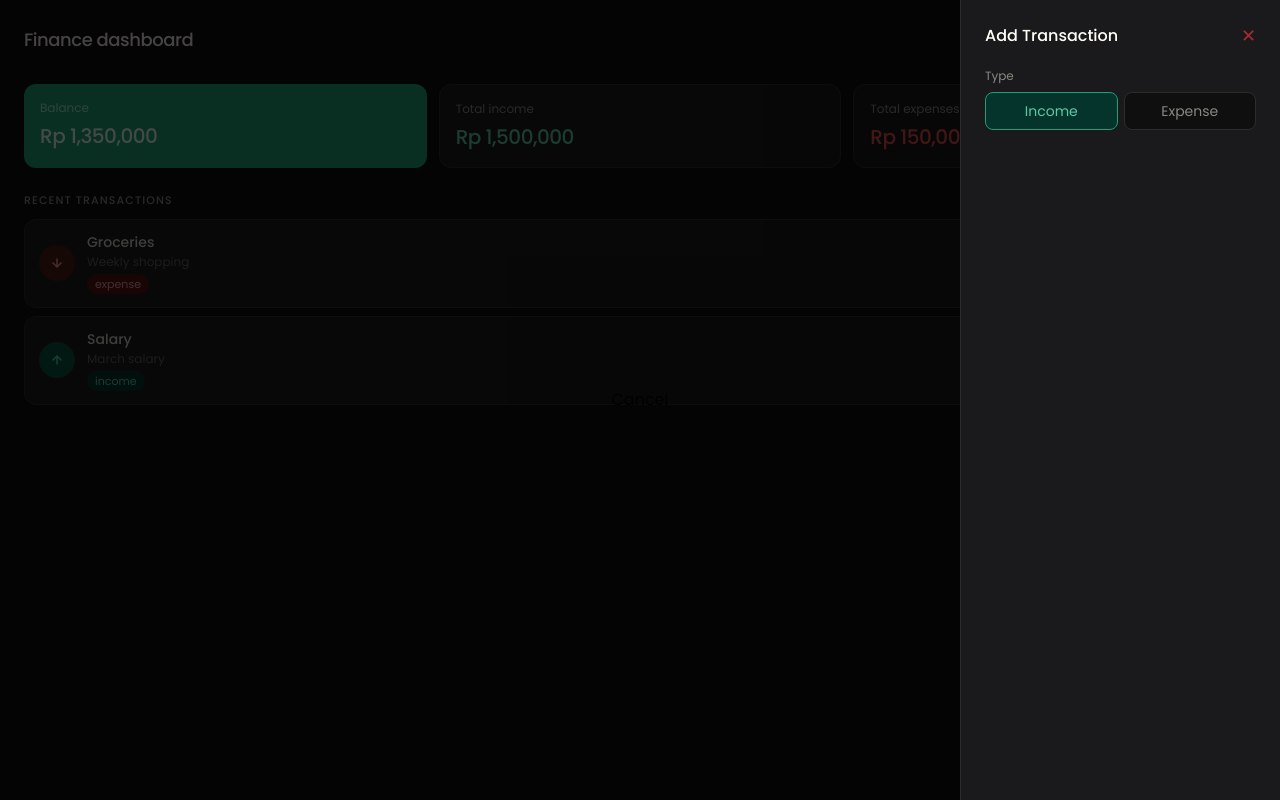
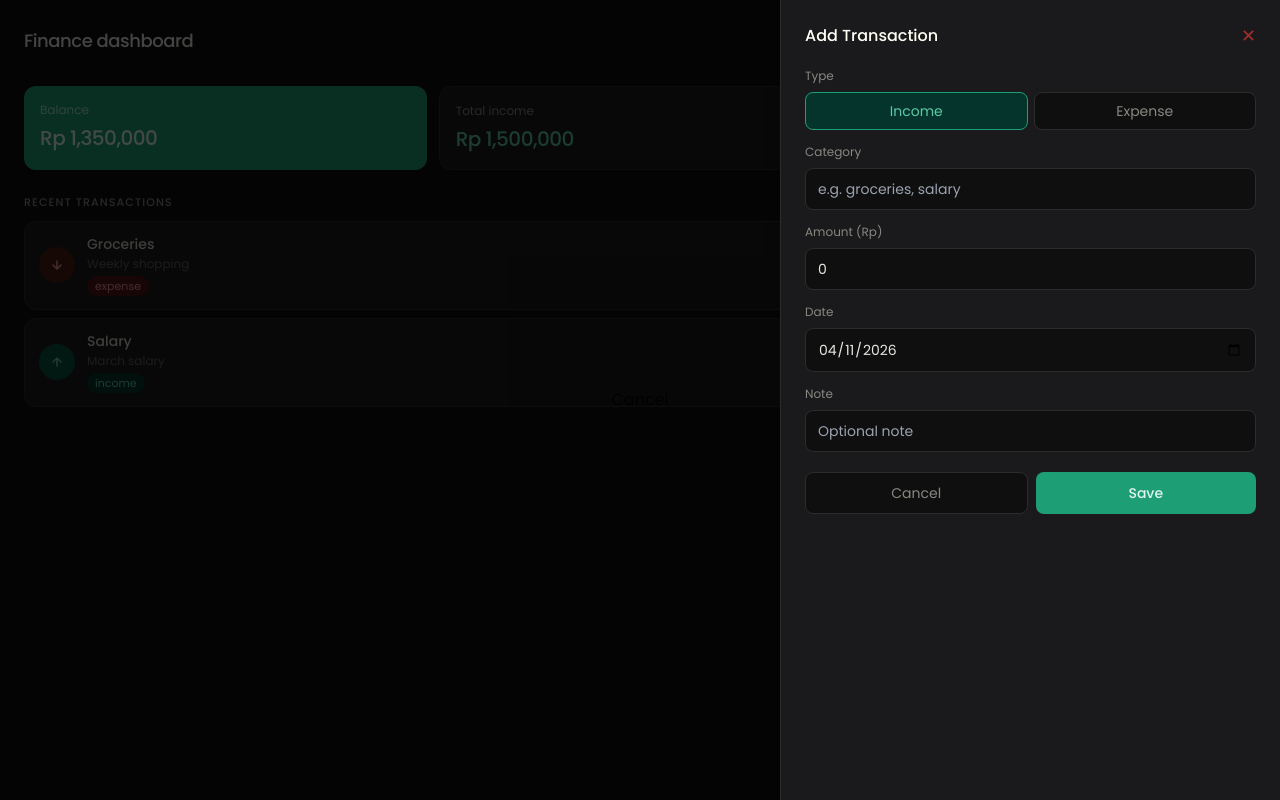
Before and after one commit to Bocahapel/money-tracker, an Angular app: page / in a window 1280 px wide. Both pictures are taken after a click on the button "Add transaction". Built offline with nearby package versions, Linux system fonts and the light colour scheme.

Commit message:
update transaction dialog
- add save button for transaction dialog
- add transaction dialog input field
- adjust transaction dialog box width
- add output and adjust save() in dashboard component
- adjust today date in dashboard component

```diff
--- a/src/app/pages/dashboard/dashboard.html
+++ b/src/app/pages/dashboard/dashboard.html
@@ -4,8 +4,8 @@
     <h1 class="text-lg font-medium tracking-tight">Finance dashboard</h1>
     <div class="flex items-center gap-2">
       <span
-        class="text-xs text-[#888780] bg-[#1a1a1c] border border-[#2c2c2a] rounded-lg px-3 py-1.5"
-        >March 2026</span
+        class="text-xs text-[#888780] bg-[#1a1a1c] border border-[#2c2c2a] rounded-lg px-3 py-2"
+        >{{ todayDate | date: 'fullDate' }}</span
       >
       <button
         (click)="openAdd()"
@@ -247,6 +247,7 @@
   [initialTransaction]="form"
   [showModal]="showModal"
   [isEditing]="isEditing"
+  (saveDialog)="save($event)"
   (cancelDialog)="onCancel()"
 />
 
--- a/src/app/pages/dashboard/dashboard.ts
+++ b/src/app/pages/dashboard/dashboard.ts
@@ -26,6 +26,8 @@ export class Dashboard {
       .reduce((s, t) => s + t.amount, 0),
   );
   balance = computed(() => this.totalIncome() - this.totalExpense());
+
+  todayDate = new Date();
 
   // Modal state
   showModal = false;
@@ -59,7 +61,7 @@ export class Dashboard {
     this.showModal = true;
   }
 
-  save() {
+  save(form: Transaction) {
     if (!this.form.category || !this.form.amount || !this.form.date) return;
     if (this.isEditing) {
       this.transactions.update((list) =>
--- a/src/app/pages/dashboard/transaction-dialog/transaction-dialog.html
+++ b/src/app/pages/dashboard/transaction-dialog/transaction-dialog.html
@@ -2,7 +2,7 @@
   <div>
     <div class="fixed inset-0 bg-black/70 flex items-center justify-center z-50">
       <div
-        class="fixed top-0 right-0 h-full w-80 bg-[#1a1a1c] border-l border-[#2c2c2a] z-50 p-6 flex flex-col"
+        class="fixed top-0 right-0 h-full w-[500px] bg-[#1a1a1c] border-l border-[#2c2c2a] z-50 p-6 flex flex-col"
       >
         <div class="flex items-center justify-between mb-5">
           <h2 class="text-base font-medium text-[#FFFFF5]">
@@ -42,6 +42,55 @@
               Expense
             </button>
           </div>
+        </div>
+        <div class="mb-3.5">
+          <label class="text-xs text-[#888780] block mb-2">Category</label>
+          <input
+            [(ngModel)]="form.category"
+            type="text"
+            placeholder="e.g. groceries, salary"
+            class="w-full bg-[#0f0f10] border border-[#2c2c2a] focus:border-[#1D9E75] rounded-lg px-3 py-2.5 text-sm text-[#e8e6e0] outline-none"
+          />
+        </div>
+        <div class="mb-3.5">
+          <label class="text-xs text-[#888780] block mb-2">Amount (Rp)</label>
+          <input
+            [(ngModel)]="form.amount"
+            type="number"
+            placeholder="0"
+            class="w-full bg-[#0f0f10] border border-[#2c2c2a] focus:border-[#1D9E75] rounded-lg px-3 py-2.5 text-sm text-[#e8e6e0] outline-none"
+          />
+        </div>
+        <div class="mb-3.5">
+          <label class="text-xs text-[#888780] block mb-2">Date</label>
+          <input
+            [(ngModel)]="form.date"
+            type="date"
+            class="w-full bg-[#0f0f10] border border-[#2c2c2a] focus:border-[#1D9E75] rounded-lg px-3 py-2.5 text-sm text-[#e8e6e0] outline-none"
+          />
+        </div>
+        <div class="mb-5">
+          <label class="text-xs text-[#888780] block mb-2">Note</label>
+          <input
+            [(ngModel)]="form.note"
+            type="text"
+            placeholder="Optional note"
+            class="w-full bg-[#0f0f10] border border-[#2c2c2a] focus:border-[#1D9E75] rounded-lg px-3 py-2.5 text-sm text-[#e8e6e0] outline-none"
+          />
+        </div>
+        <div class="flex gap-2">
+          <button
+            (click)="showModal = false"
+            class="flex-1 py-2.5 rounded-lg border border-[#2c2c2a] bg-[#0f0f10] text-sm text-[#888780] hover:bg-[#2c2c2a] transition-colors"
+          >
+            Cancel
+          </button>
+          <button
+            (click)="onSave()"
+            class="flex-1 py-2.5 rounded-lg bg-[#1D9E75] hover:bg-[#0F6E56] text-sm font-medium text-[#E1F5EE] transition-colors"
+          >
+            Save
+          </button>
         </div>
       </div>
       <button (click)="onCancel()">Cancel</button>
--- a/src/app/pages/dashboard/transaction-dialog/transaction-dialog.ts
+++ b/src/app/pages/dashboard/transaction-dialog/transaction-dialog.ts
@@ -3,6 +3,7 @@ import { Transaction } from '../../../shared/transaction-data';
 import { FormsModule } from '@angular/forms';
 import { EventEmitter } from '@angular/core';
 import { CommonModule } from '@angular/common';
+
 @Component({
   selector: 'app-transaction-dialog',
   imports: [FormsModule, CommonModule],
@@ -15,25 +16,26 @@ export class TransactionDialog implements OnInit {
   @Input({ required: true }) isEditing = false;
 
   //output
-  @Output() cancelDialog = new EventEmitter();
+  @Output() cancelDialog = new EventEmitter<Transaction>();
+  @Output() saveDialog = new EventEmitter();
 
-  // get form(): Transaction {
-  //   return this.initialTransaction!;
-  // }
+  get form(): Transaction {
+    return this.initialTransaction!;
+  }
 
   // reset form
   // form: Transaction = this.emptyForm();
 
-  // emptyForm(): Transaction {
-  //   return {
-  //     id: 0,
-  //     type: 'income',
-  //     category: '',
-  //     amount: 0,
-  //     date: new Date().toISOString().split('T')[0],
-  //     note: '',
-  //   };
-  // }
+  emptyForm(): Transaction {
+    return {
+      id: 0,
+      type: 'income',
+      category: '',
+      amount: 0,
+      date: new Date().toISOString().split('T')[0],
+      note: '',
+    };
+  }
 
   ngOnInit(): void {
     console.log(this.initialTransaction);
@@ -41,6 +43,10 @@ export class TransactionDialog implements OnInit {
     console.log(this.isEditing);
   }
 
+  onSave() {
+    this.saveDialog.emit(this.form);
+  }
+
   onCancel() {
     this.cancelDialog.emit();
   }
```
